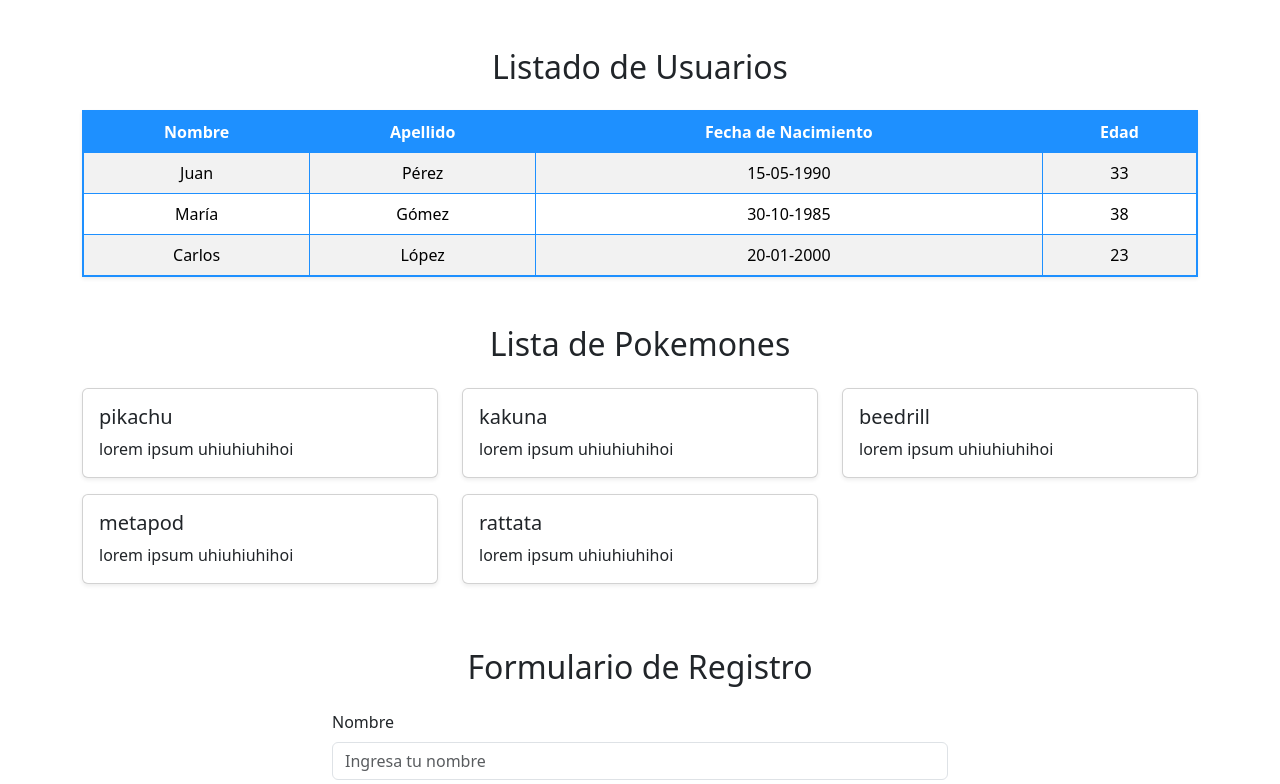
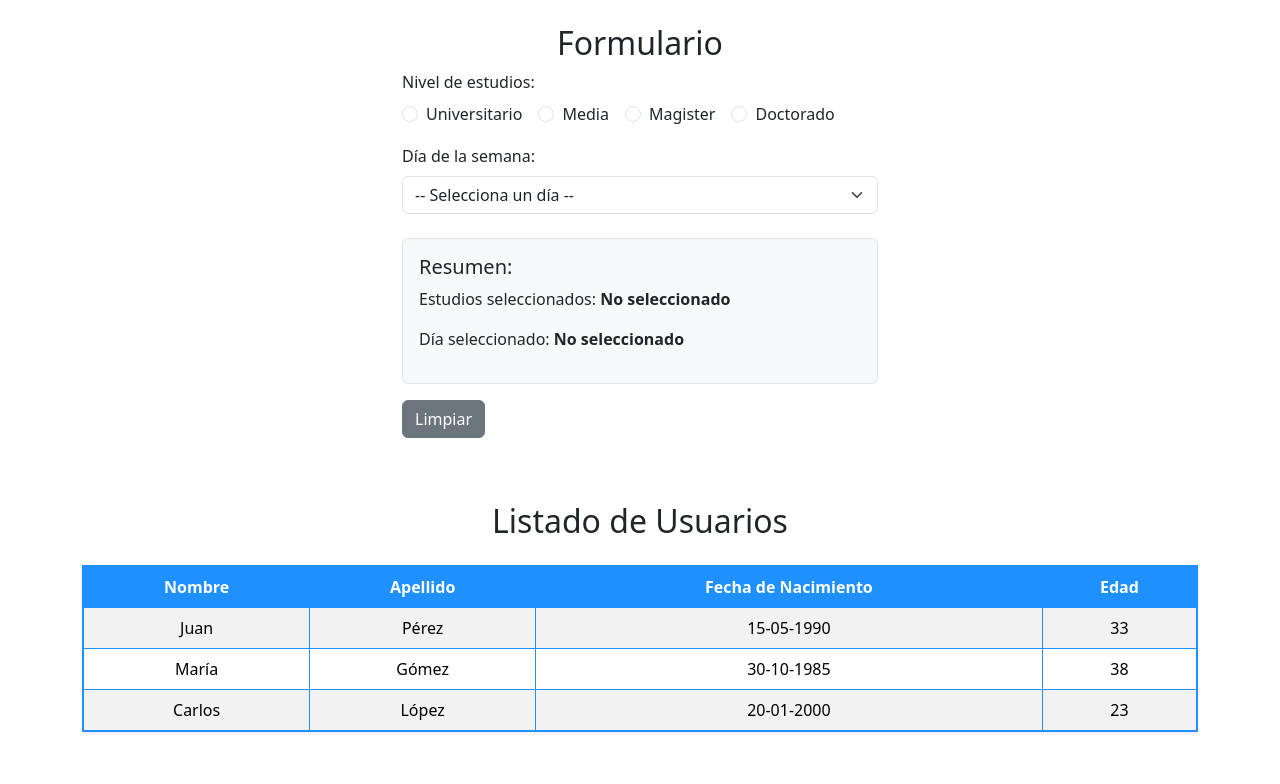
Before and after one commit to valeriatorrealba/Modulo6, a Vue app: page / in a window 1280 px wide. Shown: the top 784 px of the page. Built offline with nearby package versions, Linux system fonts and the light colour scheme.

Commit message:
M6AE3 - ABP3

```diff
--- a/src/App.vue
+++ b/src/App.vue
@@ -2,9 +2,11 @@
 import UserList from './components/UserList.vue';
 import Form from './components/Form.vue';
 import Personajes from './components/Personajes.vue';
+import ForDos from './components/ForDos.vue';
 </script>
 
 <template>
+    <ForDos />
     <UserList />
     <Personajes />
     <Form />
--- /dev/null
+++ b/src/components/ForDos.vue
@@ -0,0 +1,50 @@
+<script setup>
+import { ref } from 'vue'
+
+const estudios = ['Universitario', 'Media', 'Magister', 'Doctorado']
+const dias = ['Lunes', 'Martes', 'Miércoles', 'Jueves', 'Viernes', 'Sábado', 'Domingo']
+const selectedEstudio = ref('')
+const selectedDia = ref('')
+
+function limpiarFormulario() {
+    selectedEstudio.value = ''
+    selectedDia.value = ''
+}
+</script>
+
+<template>
+    <div class="container mt-4">
+        <h2 class="text-center">Formulario</h2>
+        <div class="mb-3">
+            <label class="form-label">Nivel de estudios:</label>
+            <div>
+                <div v-for="nivel in estudios" :key="nivel" class="form-check form-check-inline">
+                    <input class="form-check-input" type="radio" :id="nivel" :value="nivel" v-model="selectedEstudio" />
+                    <label class="form-check-label" :for="nivel">{{ nivel }}</label>
+                </div>
+            </div>
+        </div>
+
+        <div class="mb-3">
+            <label for="dia" class="form-label">Día de la semana:</label>
+            <select id="dia" class="form-select" v-model="selectedDia">
+                <option value="">-- Selecciona un día --</option>
+                <option v-for="dia in dias" :key="dia" :value="dia">{{ dia }}</option>
+            </select>
+        </div>
+
+        <div class="mt-4 p-3 border rounded bg-light">
+            <h5>Resumen:</h5>
+            <p>Estudios seleccionados: <strong>{{ selectedEstudio || 'No seleccionado' }}</strong></p>
+            <p>Día seleccionado: <strong>{{ selectedDia || 'No seleccionado' }}</strong></p>
+        </div>
+
+        <button type="button" class="btn btn-secondary mb-3 mt-3" @click="limpiarFormulario">Limpiar</button>
+    </div>
+</template>
+
+<style scoped>
+.container {
+    max-width: 500px;
+}
+</style>
```
